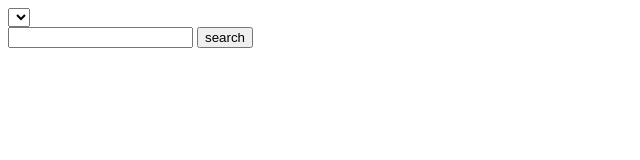
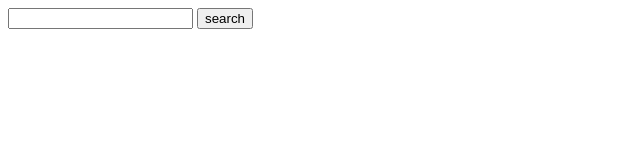
Before and after one commit to Sarah-Loghmani/-tv-show-dom-project, a plain HTML site: page index.html in a window 1280 px wide. Shown: the whole page, without its empty margins (0-640 px from the left). Drawn offline with Linux system fonts and the light colour scheme.

Commit message:
eddited form

```diff
--- a/index.html
+++ b/index.html
@@ -11,11 +11,11 @@
 
   <body>
 
-    <select name="movieList" id="movieList" placeholder="Choose an episode"></select>
+    <!-- <select name="movieList" id="movieList" placeholder="Choose an episode"></select> -->
 
-    <form action="">
+    <form action="" id="searchForm">
       <input type="text" name="topic" id="topic" />
-      <input type="button" value="search" />
+      <input type="button" value="search" id="button" />
     </form>
 
     <script src="./script.js"></script>
```
